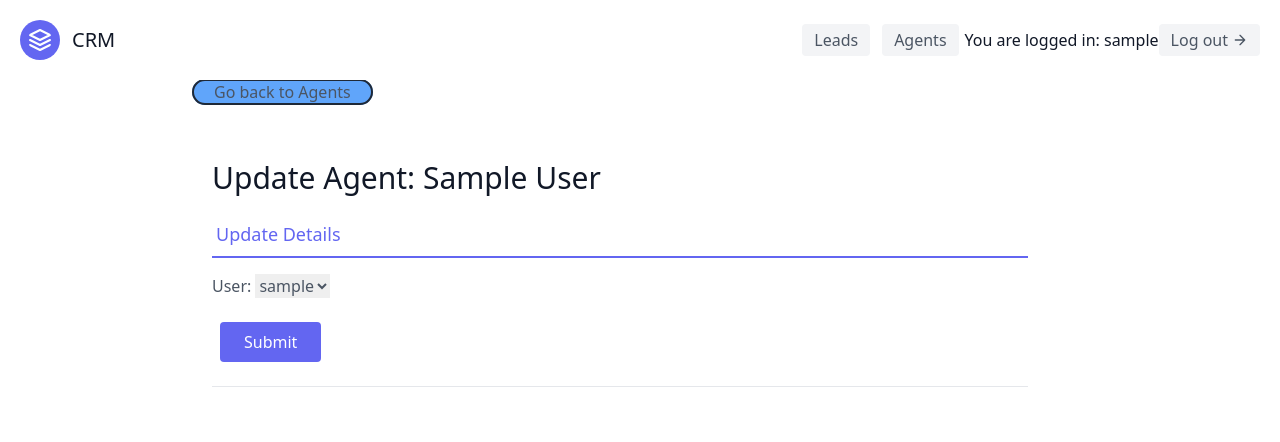
After one commit to langBeralarm/just-django-tutorial, a Django app: page /agents/1/update in a window 1280 px wide. The commit adds this page. Shown: the top 442 px of the page. Run offline with Django 4.2, Linux system fonts and the light colour scheme; a user stored in the database is signed in; tables that the repository leaves empty hold one stand-in row (values such as "Sample post"); some libraries are stand-ins or nearby versions.

Commit message:
Add agent update view

```diff
--- a/crm/agents/templates/agents/agent_detail.html
+++ b/crm/agents/templates/agents/agent_detail.html
@@ -26,6 +26,9 @@
                     <span class="ml-auto text-gray-900">{{ agent.pk }}</span>
                 </div>
                 <div class="flex my-6">
+                    <a class="flex mx-2 text-white bg-indigo-500 border-0 py-2 px-6 focus:outline-none hover:bg-indigo-600 rounded" href="{% url 'agents:agent_update' agent.pk %}">
+                        Update
+                    </a>
                     <a class="flex mx-2 text-white bg-indigo-500 border-0 py-2 px-6 focus:outline-none hover:bg-indigo-600 rounded" href="{% url 'agents:agent_delete' agent.pk %}">
                         Delete
                     </a>
--- /dev/null
+++ b/crm/agents/templates/agents/agent_update.html
@@ -0,0 +1,25 @@
+{% extends 'base.html' %}
+
+{% block content %}
+<section class="text-gray-600 body-font overflow-hidden">
+    <a class="mr-5 px-5 hover:text-gray-900 bg-blue-400 hover:bg-blue-100 border-2 rounded-full border-gray-800" href="{% url 'agents:agent_list' %}">Go back to Agents</a>
+    <div class="container px-5 py-8 mx-auto">
+        <div class="mx-auto flex flex-wrap">
+            <div class="w-full lg:pr-10 lg:py-6 mb-6 lg:mb-0">
+                <h1 class="text-gray-900 text-3xl title-font font-medium mb-4">
+                    Update Agent: {{ agent.user.first_name }} {{agent.user.last_name }}
+                </h1>
+                <div class="flex mb-4">
+                    <a class="flex-grow text-indigo-500 border-b-2 border-indigo-500 py-2 text-lg px-1">Update Details</a>
+                </div>
+                <form method="post" class="flex-block items-center border-b">
+                    {% csrf_token %}
+                    {{ form.as_p }}
+                    <button type="submit" class="flex mx-2 my-6 text-white bg-indigo-500 border-0 py-2 px-6 focus:outline-none hover:bg-indigo-600 rounded">Submit</button>
+                </form>
+            </div>
+        </div>
+    </div>
+    </div>
+</section>
+{% endblock %}
--- a/crm/agents/urls.py
+++ b/crm/agents/urls.py
@@ -4,6 +4,7 @@ from .views import (
     AgentDetailView,
     AgentCreateView,
     AgentDeleteView,
+    AgentUpdateView,
 )
 
 app_name = "agents"
@@ -13,4 +14,5 @@ urlpatterns = [
     path("<int:pk>", AgentDetailView.as_view(), name="agent_detail"),
     path("create/", AgentCreateView.as_view(), name="agent_create"),
     path("<int:pk>/delete", AgentDeleteView.as_view(), name="agent_delete"),
+    path("<int:pk>/update", AgentUpdateView.as_view(), name="agent_update"),
 ]
--- a/crm/agents/views.py
+++ b/crm/agents/views.py
@@ -37,3 +37,12 @@ class AgentDeleteView(LoginRequiredMixin, generic.DeleteView):
 
     def get_success_url(self):
         return reverse("agents:agent_list")
+
+
+class AgentUpdateView(LoginRequiredMixin, generic.UpdateView):
+    template_name = "agents/agent_update.html"
+    queryset = Agent.objects.all()
+    form_class = AgentModelForm
+
+    def get_success_url(self):
+        return reverse("agents:agent_list")
```
